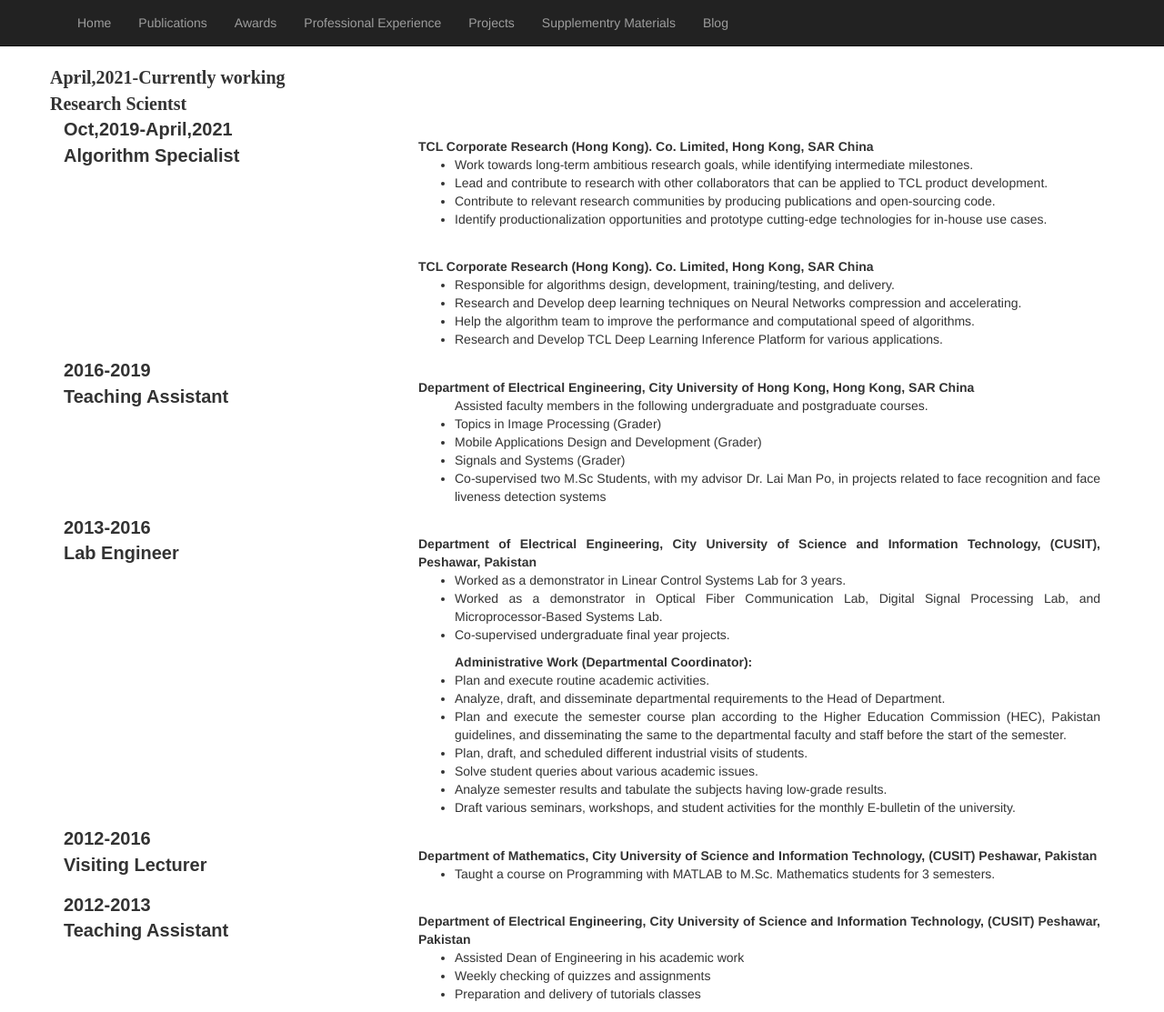
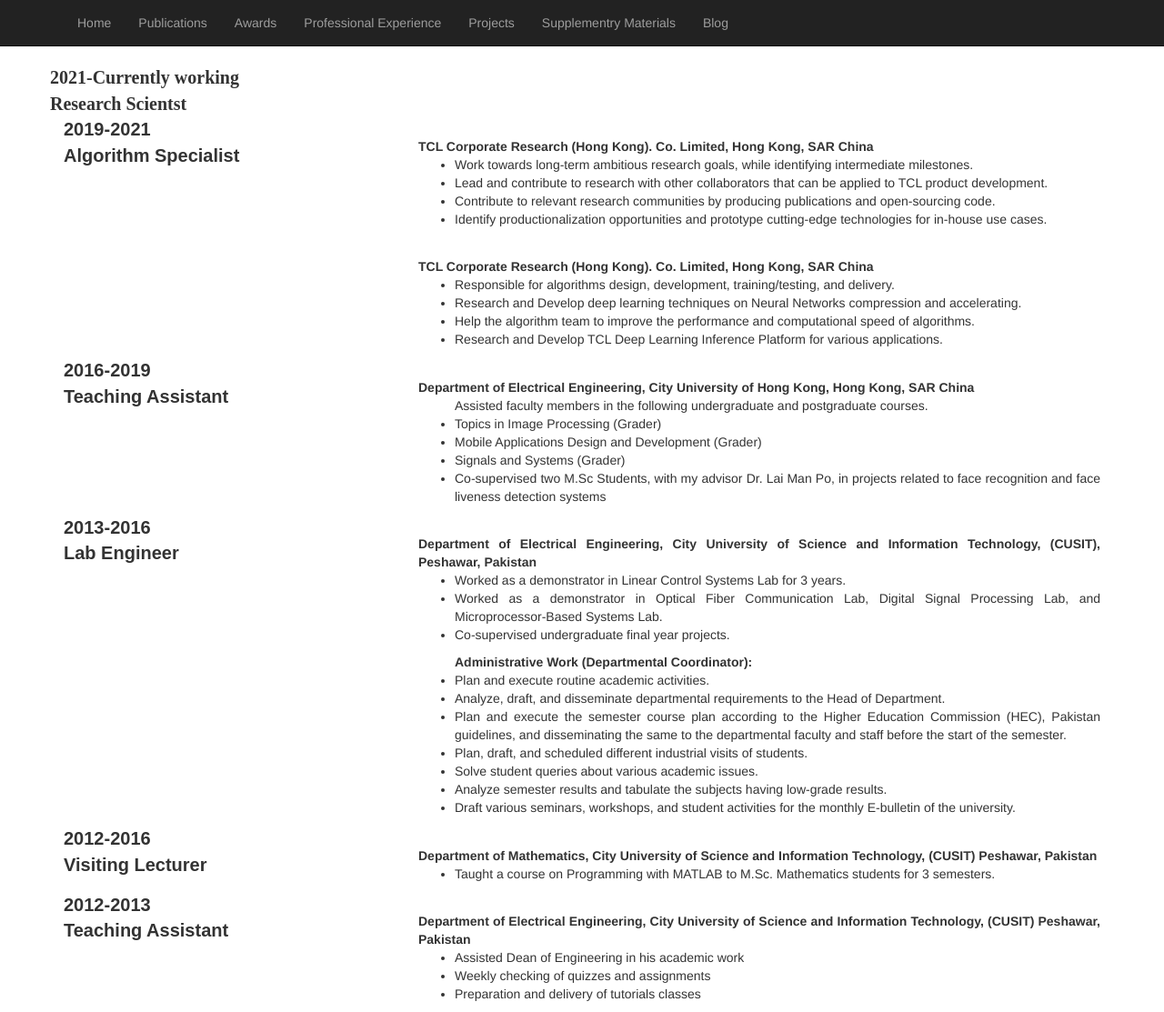
Before and after one commit to yasar-rehman/yasar, a Jekyll site: the page built from experience.md, in a window 1280 px wide. Shown: the whole page at 91% size. Built offline with Jekyll 4.4.1, drawn with Linux system fonts in a browser that asks for light colours; some web fonts are replaced.

Commit message:
Update experience.md

```diff
--- a/experience.md
+++ b/experience.md
@@ -6,7 +6,7 @@
 
 <div class="row">
  <div clss="col-md-4 pull-left">
-  <div style="font-family: 'Oswald', san-serif; font-size: 20px;"><b>April,2021-Currently working<br>
+  <div style="font-family: 'Oswald', san-serif; font-size: 20px;"><b>2021-Currently working<br>
    Research Scientst </b> </div>
    </div>
 
@@ -25,7 +25,7 @@
 
 
  <div class="col-md-4 pull-left">
-   <div style="font-family: 'Oswald', sans-serif; font-size: 20px;"><b>Oct,2019-April,2021<br>
+   <div style="font-family: 'Oswald', sans-serif; font-size: 20px;"><b>2019-2021<br>
     Algorithm Specialist</b> </div>
  </div>
  <div class="col-md-8 pull-right">
```
